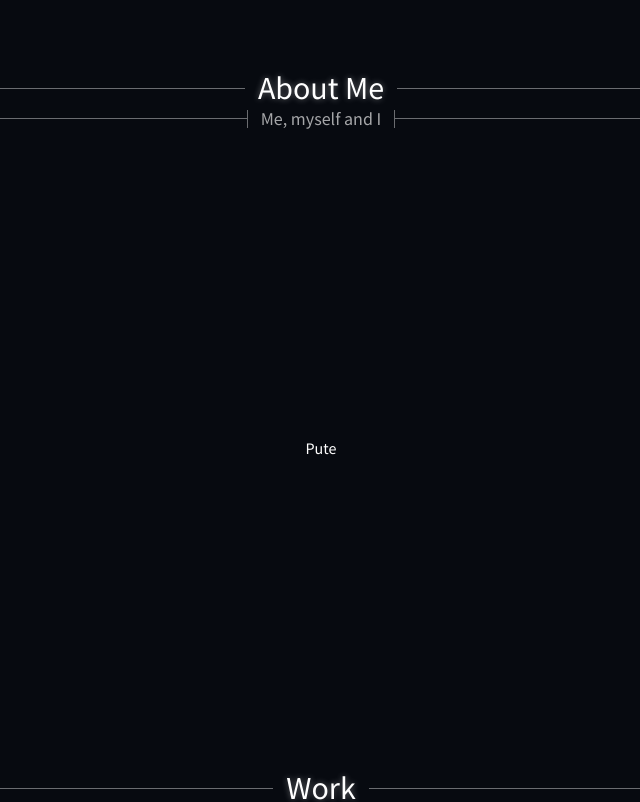
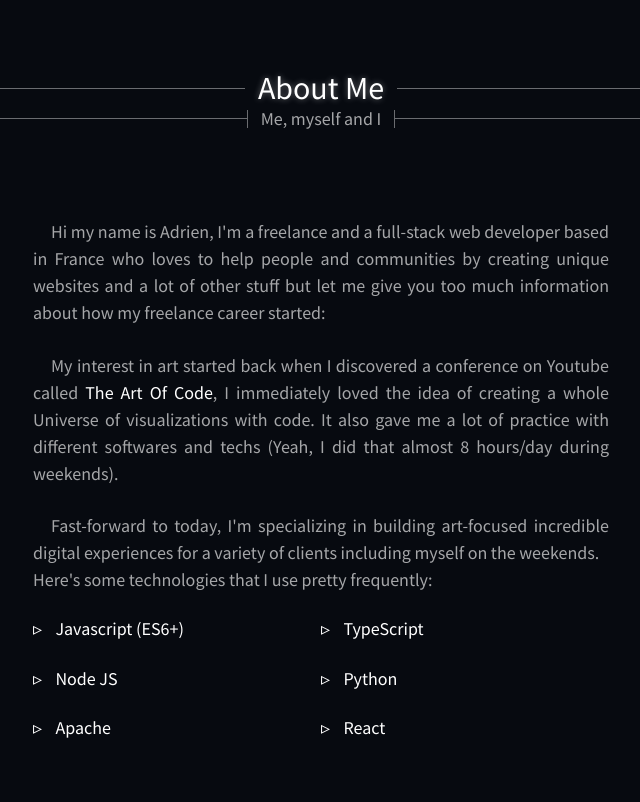
Before and after one commit to yoratoni/yoratoni.com, a React (Create React App) app: page / in a window 1280 px wide. Shown: the part 860-1662 px from the top of the page, without its empty margins (319-959 px from the left). Built offline with nearby package versions, Linux system fonts and the light colour scheme.

Commit message:
About Me

```diff
--- a/src/components/atoms/mainSection/MainSection.css
+++ b/src/components/atoms/mainSection/MainSection.css
@@ -8,11 +8,12 @@
 .main-section__content {
     width: 100%;
     max-width: var(--container-sm);
-    min-height: var(--container-sm);
+    min-height: var(--container-xs);
     display: flex;
     align-items: center;
     justify-content: center;
     flex-direction: column;
+    margin: 4rem 0;
     padding: 0 2rem;
 }
 
@@ -24,7 +25,7 @@
 }
 
 .main-section__content > a {
-    margin: 2.2rem 0 2rem 0;
+    margin-top: 2.4rem;
     padding: 0.4rem 1rem;
     transition: all var(--transi-duration-normal);
     border-top: 1px solid var(--border-color);
--- a/src/components/organisms/footer/Footer.css
+++ b/src/components/organisms/footer/Footer.css
@@ -19,6 +19,7 @@
     transition: all var(--transi-duration-normal);
     color: var(--color-white-800);
     border-bottom: 1px solid transparent;
+    cursor: pointer;
 }
 
 @media (hover: hover) {
--- a/src/components/organisms/main/Main.css
+++ b/src/components/organisms/main/Main.css
@@ -1,5 +1,59 @@
 .main {
     margin-top: 8rem;
+}
+
+.main a {
+    transition: all var(--transi-duration-normal);
+    word-break: keep-all;
+    color: white;
+    border-bottom: 1px solid transparent;
+    cursor: pointer;
+}
+
+@media (hover: hover) {
+    .main a:hover {
+        border-bottom: 1px solid var(--color-white-600);
+    }
+}
+
+.main__about-me p:not(:first-child) {
+    margin-top: 1.6rem;
+}
+
+.main__about-me p {
+    font-size: clamp(14px, 4vw, 18px);
+    color: var(--color-white-700);
+    text-align: justify;
+    text-indent: 1em;
+}
+
+.main__about-me .main__skills p {
+    text-indent: 0;
+}
+
+.main__about-me .main__skills ul {
+    display: grid;
+    gap: 0, 1rem;
+    margin-top: 1.4rem;
+    grid-template-columns: repeat(2, minmax(250px, 1fr));
+    list-style: none;
+}
+
+.main__about-me .main__skills li:not(:nth-last-child(2)):not(:nth-last-child(1)) {
+    margin-bottom: 1.4rem;
+}
+
+.main__about-me .main__skills li {
+    position: relative;
+    padding-left: 1.4rem;
+    font-size: clamp(14px, 4vw, 18px);
+}
+
+.main__about-me .main__skills li::before {
+    content: "▹";
+    position: absolute;
+    left: 0;
+    font-size: clamp(14px, 4vw, 18px);
 }
 
 .main__available {
--- a/src/components/organisms/main/Main.tsx
+++ b/src/components/organisms/main/Main.tsx
@@ -11,7 +11,48 @@ const Main = () => {
                 heading="About Me"
                 subheading="Me, myself and I"
             >
-                Pute
+                <div className="main__about-me">
+                    <p>
+                        Hi my name is Adrien, I&apos;m a freelance and a full-stack web
+                        developer based in France who loves to help people and communities by creating
+                        unique websites and a lot of other stuff but let me give you too much
+                        information about how my freelance career started:
+                    </p>
+
+                    <p>
+                        My interest in art started back when I discovered a conference on Youtube called
+                        <a
+                            href="https://www.youtube.com/watch?v=6avJHaC3C2U"
+                            hrefLang="en"
+                            target="_blank"
+                            rel="noopener noreferrer"
+                        >
+                            &nbsp;The&nbsp;Art&nbsp;Of&nbsp;Code
+                        </a>,
+                        I immediately loved the idea of creating a whole Universe
+                        of visualizations with code. It also gave me a lot of
+                        practice with different softwares and techs
+                        (Yeah, I did that almost 8 hours/day during weekends).
+                    </p>
+                    <p>
+                        Fast-forward to today, I&apos;m specializing in building
+                        art-focused incredible digital experiences for a variety of clients
+                        including myself on the weekends.
+                    </p>
+
+                    <div className="main__skills">
+                        <p>Here&apos;s some technologies that I use pretty frequently:</p>
+
+                        <ul>
+                            <li>Javascript (ES6+)</li>
+                            <li>TypeScript</li>
+                            <li>Node JS</li>
+                            <li>Python</li>
+                            <li>Apache</li>
+                            <li>React</li>
+                        </ul>
+                    </div>
+                </div>
             </MainSection>
 
             <MainSection
```
